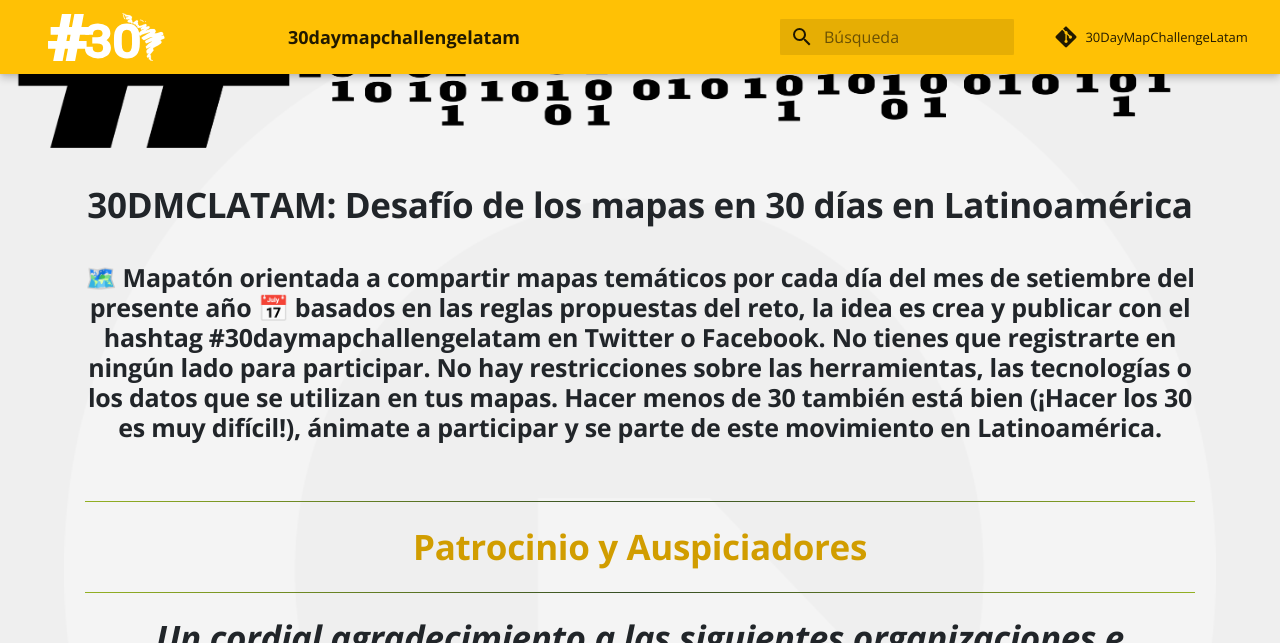
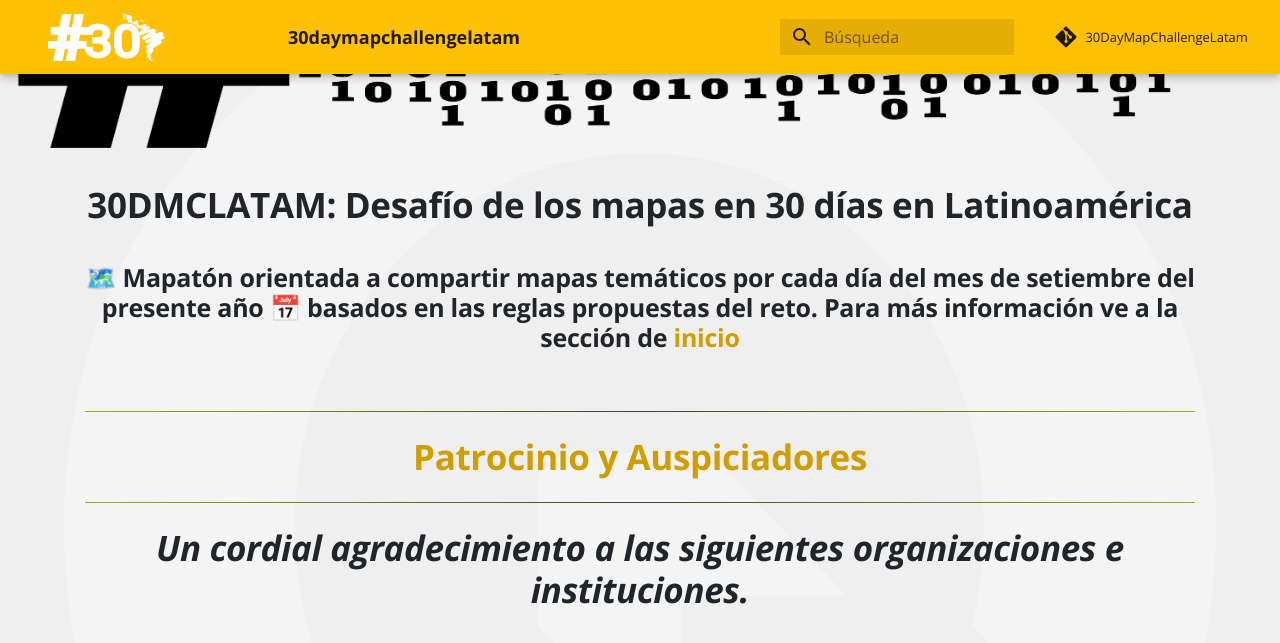
Before and after one commit to ambarja/30daymapchallengelatam, an MkDocs documentation site: the page built from docs/index.md, in a window 1280 px wide and 900 px high, scrolled down 352 px, cut to the strip 0-643 px from the top of the window. Built offline with MkDocs 1.6.1 and Material for MkDocs 9.7.7, drawn with Linux system fonts in a browser that asks for light colours; some web fonts are replaced; comment, search, counter and statistics services are not loaded.

Commit message:
update flyer

```diff
--- a/docs/index.md
+++ b/docs/index.md
@@ -27,7 +27,8 @@
               <div class="container">
                 <div class="text-center">
                 <h3 class="main_title">30DMCLATAM: Desafío de los mapas en 30 días en Latinoamérica</h3><br>
-  <h5 class="sub_title">🗺️ Mapatón orientada a compartir mapas temáticos por cada día del mes de setiembre del presente año 📅 basados en las reglas propuestas del reto, la idea es crea y publicar con el hashtag #30daymapchallengelatam en Twitter o Facebook. No tienes que registrarte en ningún lado para participar. No hay restricciones sobre las herramientas, las tecnologías o los datos que se utilizan en tus mapas. Hacer menos de 30 también está bien (¡Hacer los 30 es muy difícil!), ánimate a participar y se parte de este movimiento en Latinoamérica.</h5> <br>
+  <h5 class="sub_title">🗺️ Mapatón orientada a compartir mapas temáticos por cada día del mes de setiembre del presente año 📅 basados en las reglas propuestas del reto. Para más información ve a la sección de <a href="">inicio</a></h5>
+  <br>
   <hr>
   <h3 class="main_title">  <a href="https://hfcqgis.opendatasicilia.it/esempi/lista_esempi/" title="Patrocinio y Auspiciadores" target="_parent">Patrocinio y Auspiciadores</a></h3>
 
```
